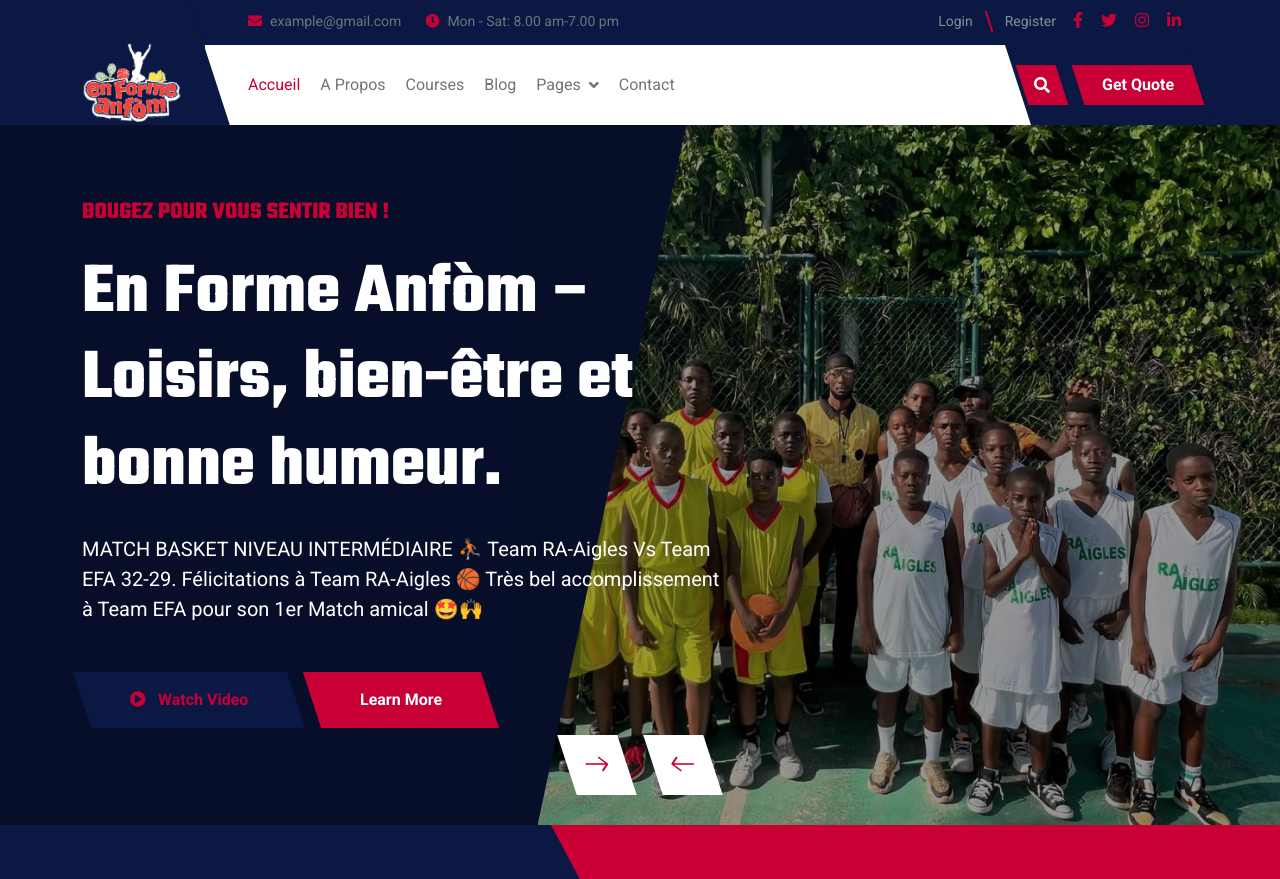
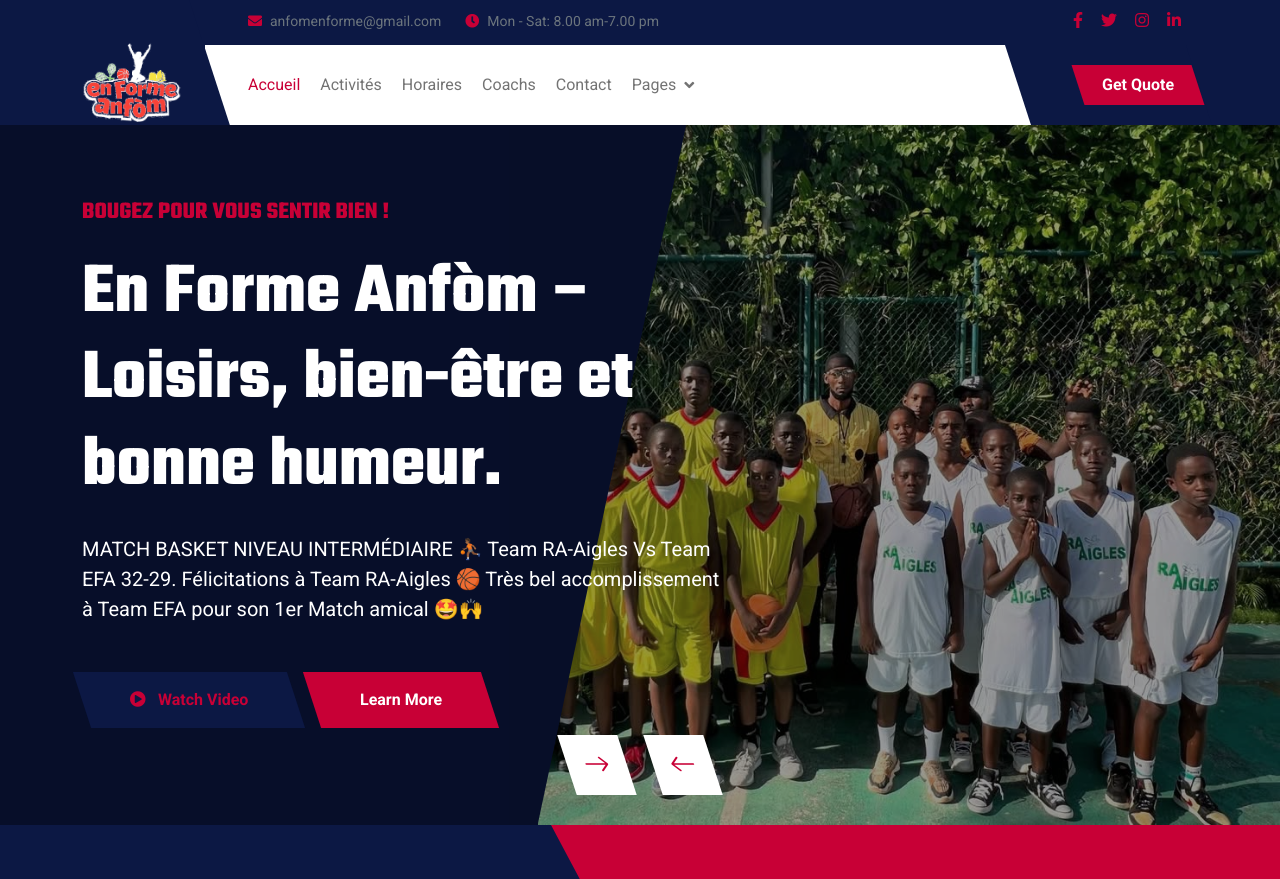
Before and after one commit to Kerry-2004/Web-Site-enforme-anfom, a plain HTML site: page index.html in a window 1280 px wide. Shown: the top 879 px of the page. Drawn offline with nearby package versions, Linux system fonts and the light colour scheme.

Commit message:
Ajoute de commentaire

```diff
--- a/index.html
+++ b/index.html
@@ -42,20 +42,22 @@
         <!-- Navbar & Hero Start -->
         <div class="container-fluid header-top">
             <div class="nav-shaps-2"></div>
+             <!--Debut Nav-Header-->
             <div class="container d-flex align-items-center">
+                <!--Logo-->
                 <div class="d-flex align-items-center h-100">
                     <a href="#" class="navbar-brand" style="height: 125px;">
                         <h1 class="text-primary mb-0"><i><img src="./img/logo.png" alt="Logo" style="width: 100px; height: auto;"></i></h1>
-
                     </a>
                 </div>
+                <!--Fin Logo-->
                 <div class="w-100 h-100">
                     <div class="topbar px-0 py-2 d-none d-lg-block" style="height: 45px;">
                         <div class="row gx-0 align-items-center">
                             <div class="col-lg-8 text-center text-lg-center mb-lg-0">
                                 <div class="d-flex flex-wrap">
                                     <div class="pe-4">
-                                        <a href="mailto:example@gmail.com" class="text-muted small"><i class="fas fa-envelope text-primary me-2"></i>example@gmail.com</a>
+                                        <a href="mailto:example@gmail.com" class="text-muted small"><i class="fas fa-envelope text-primary me-2"></i>anfomenforme@gmail.com</a>
                                     </div>
                                     <div class="pe-0">
                                         <a href="mailto:example@gmail.com" class="text-muted small"><i class="fa fa-clock text-primary me-2"></i>Mon - Sat: 8.00 am-7.00 pm</a>
@@ -65,33 +67,37 @@
                             <div class="col-lg-4 text-center text-lg-end">
                                 <div class="d-flex justify-content-end">
                                     <div class="d-flex align-items-center small">
-                                        <a href="#" class="login-btn text-body me-3 pe-3"> <span>Login</span></a>
-                                        <a href="#" class="text-body me-3"> Register</a>
+                                        <a href="#" class="login-btn text-body me-3 pe-3"> <span></span></a>
+                                        <a href="#" class="text-body me-3"></a>
                                     </div>
+                                    <!--Reseaux Sociaux-->
                                     <div class="d-flex pe-3">
                                         <a class="btn p-0 text-primary me-3" href="#"><i class="fab fa-facebook-f"></i></a>
                                         <a class="btn p-0 text-primary me-3" href="#"><i class="fab fa-twitter"></i></a>
                                         <a class="btn p-0 text-primary me-3" href="#"><i class="fab fa-instagram"></i></a>
                                         <a class="btn p-0 text-primary me-0" href="#"><i class="fab fa-linkedin-in"></i></a>
                                     </div>
+                                    <!--Fin Reseaux Sociaux-->
                                 </div>
                             </div>
                         </div>
                     </div>
                     <div class="nav-bar px-0 py-lg-0" style="height: 80px;">
                         <nav class="navbar navbar-expand-lg navbar-light d-flex justify-content-lg-end">
-                            <a href="#" class="navbar-brand-2">
+                            <a href="/index.html" class="navbar-brand-2">
                                 <h1 class="text-primary mb-0"><i><img src="./img/logo.png" alt="Logo" style="width: 100px; height: auto;"></i></h1>
                             </a>
+                            <!--Fin Nav-Header-->
                             <button class="navbar-toggler" type="button" data-bs-toggle="collapse" data-bs-target="#navbarCollapse">
                                 <span class="fa fa-bars"></span>
                             </button>
                             <div class="collapse navbar-collapse" id="navbarCollapse">
                                 <div class="navbar-nav mx-0 mx-lg-auto">
                                     <a href="index.html" class="nav-item nav-link active">Accueil</a>
-                                    <a href="about.html" class="nav-item nav-link">A Propos</a>
-                                    <a href="course.html" class="nav-item nav-link">Courses</a>
-                                    <a href="blog.html" class="nav-item nav-link">Blog</a>
+                                    <a href="about.html" class="nav-item nav-link">Activités</a>
+                                    <a href="course.html" class="nav-item nav-link">Horaires</a>
+                                    <a href="blog.html" class="nav-item nav-link">Coachs</a>
+                                    <a href="contact.html" class="nav-item nav-link">Contact</a>
                                     <div class="nav-item dropdown">
                                         <a href="#" class="nav-link" data-bs-toggle="dropdown">
                                             <span class="dropdown-toggle">Pages</span>
@@ -103,9 +109,9 @@
                                             <a href="404.html" class="dropdown-item">404 Page</a>
                                         </div>
                                     </div>
-                                    <a href="contact.html" class="nav-item nav-link">Contact</a>
+
                                     <div class="nav-btn ps-3">
-                                        <button class="btn-search btn btn-primary btn-md-square mt-2 mt-lg-0 mb-4 mb-lg-0 flex-shrink-0" data-bs-toggle="modal" data-bs-target="#searchModal"><i class="fas fa-search"></i></button>
+                                       <!-- <button class="btn-search btn btn-primary btn-md-square mt-2 mt-lg-0 mb-4 mb-lg-0 flex-shrink-0" data-bs-toggle="modal" data-bs-target="#searchModal"><i class="fas fa-search"></i></button> -->
                                         <a href="#" class="btn btn-primary py-2 px-4 ms-0 ms-lg-3"> <span>Get Quote</span></a>
                                     </div>
                                     <div class="nav-shaps-1"></div>
@@ -118,7 +124,7 @@
         </div>
         <!-- Navbar & Hero End -->
 
-        <!-- Modal Search Start -->
+        <!-- Modal Search Start
         <div class="modal fade" id="searchModal" tabindex="-1" aria-labelledby="exampleModalLabel" aria-hidden="true">
             <div class="modal-dialog modal-fullscreen">
                 <div class="modal-content rounded-0">
@@ -135,7 +141,7 @@
                 </div>
             </div>
         </div>
-        <!-- Modal Search End -->
+     Modal Search End -->
 
 
         <!-- Carousel Start -->
```
